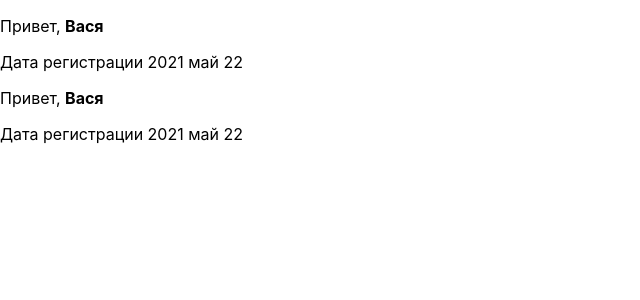
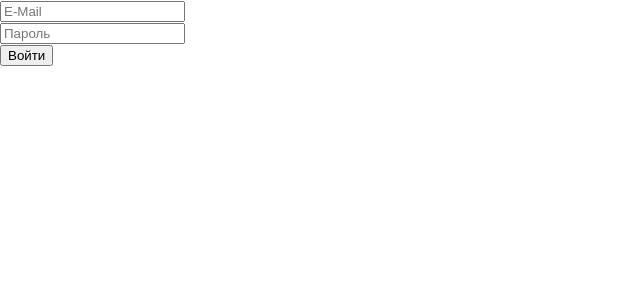
Before and after one commit to ilja-shefer/react-test, a React (Create React App) app: page / in a window 1280 px wide. Shown: the top 300 px of the page, without its empty margins (0-640 px from the left). Built offline with nearby package versions, Linux system fonts and the light colour scheme.

Commit message:
Сделал урок №2

```diff
--- a/src/index.js
+++ b/src/index.js
@@ -1,7 +1,8 @@
 import React from 'react';
 import ReactDOM from 'react-dom';
 import './index.css';
-import App from './App';
+//import App from './tutorial_1/App';
+import App from './tutorial_2/App';
 
 ReactDOM.render(
   <React.StrictMode>
--- /dev/null
+++ b/src/tutorial_2/App.js
@@ -0,0 +1,12 @@
+import React from 'react';
+import Form from './components/Form';
+
+function App() {
+  return (
+    <div>
+      <Form />
+    </div>
+  );
+}
+
+export default App;
--- /dev/null
+++ b/src/tutorial_2/components/Form.jsx
@@ -0,0 +1,44 @@
+import React from 'react';
+
+function Form() {
+  let email = '';
+  let password = '';
+
+  function onChangeInput(event) {
+    if (event.target.name === 'email') {
+      email = event.target.value;
+    }
+    if (event.target.name === 'password') {
+      password = event.target.value;
+    }
+  }
+
+  function handelSubmit(event) {
+    event.preventDefault();
+    if (email.trim() || password.trim()) {
+      alert('Заполните поля');
+      event.target.reset();
+    } else {
+      console.log({ password, email });
+      event.target.reset();
+      email = '';
+      password = '';
+    }
+  }
+
+  return (
+    <form onSubmit={handelSubmit}>
+      <div>
+        <input name="email" onChange={onChangeInput} type="text" placeholder="E-Mail" />
+      </div>
+      <div>
+        <input name="password" onChange={onChangeInput} type="password" placeholder="Пароль" />
+      </div>
+      <div>
+        <button type="submit">Войти</button>
+      </div>
+    </form>
+  );
+}
+
+export default Form;
```
Also changed, not shown: src/App.css (deleted, +0 -38 lines), src/reportWebVitals.js (deleted, +0 -13 lines), src/setupTests.js (deleted, +0 -5 lines), src/logo.svg (deleted), src/tutorial_1/App.js (renamed from src/App.js), src/tutorial_1/components/ClassProfile.jsx (renamed from src/components/ClassProfile.jsx), src/tutorial_1/components/FunctionProfile.jsx (renamed from src/components/FunctionProfile.jsx), 1 other file (tests, documents, lock files or other folders).
